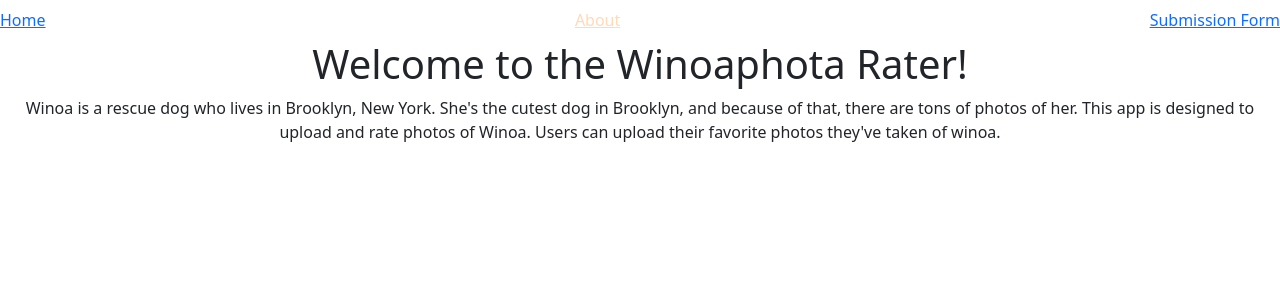
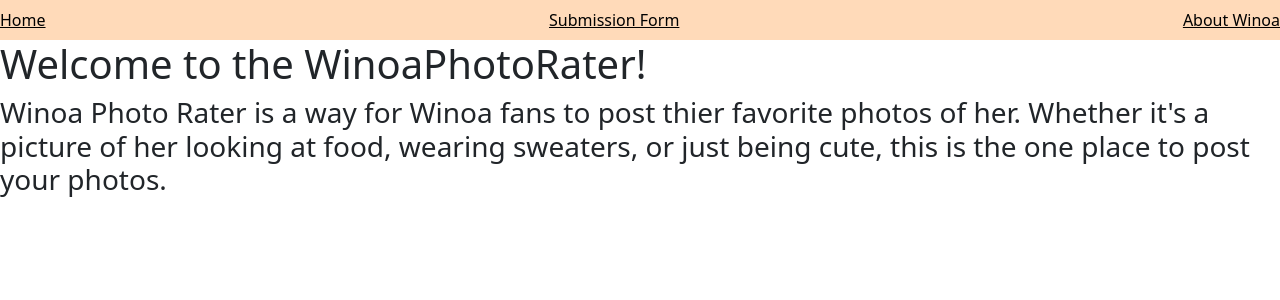
Before and after one commit to caidennason/caidennason-phase-2-project, a React (Create React App) app: page / in a window 1280 px wide. Shown: the top 300 px of the page. Built offline with nearby package versions, Linux system fonts and the light colour scheme; data requests are answered from the project's data file.

Commit message:
like buttons work

```diff
--- a/db.json
+++ b/db.json
@@ -1,9 +1,14 @@
 {
   "winoaResponses": [
     {
-      "description": "Test winoa",
+      "description": "Winoa!",
+      "link": "https://i.imgur.com/car2LGf.jpg",
+      "id": 1
+    },
+    {
+      "description": "Textured Winoa",
       "link": "https://i.imgur.com/tgRMxQM.jpg",
-      "id": 1
+      "id": 2
     }
   ]
 }
--- a/src/Components/About.js
+++ b/src/Components/About.js
@@ -1,9 +1,19 @@
 import React from 'react'
+import Card from 'react-bootstrap/Card'
 
 function About(){
+
     return(
-        <>
-        </>
+        <div>
+        <Card className="m-auto align-self-center"style={{width:'18rem'}}>
+            <Card.Title className="m-auto align-self-center">Howdy from Cowboy Winoa</Card.Title>
+            <Card.Img onClick={e => console.log('hi')}className='text-center'src="https://i.imgur.com/31uEVZl.jpg"></Card.Img>
+        </Card>
+        <h3>Winoa is a rescue dog who lives in Brooklyn, New York. She was born 4 years ago in Puerto Rico, and
+            is a very sweet dog. She loves running through leaves, eating steak, and trying on new sweaters and
+            hats her mom gets her.
+        </h3>
+        </div>
     )
 }
 
--- a/src/Components/App.js
+++ b/src/Components/App.js
@@ -27,8 +27,7 @@ function App() {
   // DELETE REQUEST HANDLER
 
   function handleDeleteQuestion(deletedQuestion){
-    const remainingQuestions = deletedQuestion.filter((q) => q.id !== deletedQuestion.id)
-    console.log('hi')
+    const remainingQuestions = submittedData.filter((q) => q.id !== deletedQuestion.id)
     setSubmittedData(remainingQuestions)
   }
 
@@ -39,7 +38,7 @@ function App() {
     <Route exact path="/submissionform">
       <SubmissionForm submittedData={submittedData}putOnPage={putOnPage} handleDeleteQuestion={handleDeleteQuestion}/>
     </Route>
-    <Route exact path="about">
+    <Route exact path="/about">
       <About />
     </Route>
     <Route exact path="/">
--- a/src/Components/Home.js
+++ b/src/Components/Home.js
@@ -1,13 +1,15 @@
 import React from 'react'
+import Card from 'react-bootstrap/Card'
 
 function Home(){
     return(
-        <div>
-            <h1 style={{textAlign:'center'}}>Welcome to the Winoaphota Rater!</h1>
-            <p style={{textAlign:'center'}}>Winoa is a rescue dog who lives in Brooklyn, New York. She's the cutest dog in Brooklyn, and because of that, there are tons of photos of her.
-
-This app is designed to upload and rate photos of Winoa. Users can upload their favorite photos they've taken of winoa.</p>
-        </div>
+        <>
+        <h1 style={{textalign:'center'}}>Welcome to the WinoaPhotoRater!</h1>
+        <h3>Winoa Photo Rater is a way for Winoa fans to post thier favorite photos of her.
+            Whether it's a picture of her looking at food, wearing sweaters, or just being cute,
+            this is the one place to post your photos.
+        </h3>
+        </>
     )
 }
 
--- a/src/Components/Navbar.js
+++ b/src/Components/Navbar.js
@@ -3,18 +3,18 @@ import {NavLink} from "react-router-dom"
 
 function Navbar(){
 
-    return <div className="navbar">
-    <NavLink to="/" onClick={(e) => console.log('hi')}
+    return <div style={{background:'peachpuff'}}className="navbar">
+    <NavLink style={{color:'black'}} to="/"
     >
         Home
     </NavLink>
-    <NavLink style={{color:'peachpuff'}}to="/about"
-    >
-        About
-    </NavLink>
-    <NavLink to="/submissionform"
+    <NavLink style={{color:'black'}} to="/submissionform"
     >
         Submission Form
+    </NavLink>
+    <NavLink style={{color:'black'}} to="/about"
+    >
+        About Winoa
     </NavLink>
     </div>
 }
--- a/src/Components/SubmissionForm.js
+++ b/src/Components/SubmissionForm.js
@@ -33,12 +33,14 @@ function SubmissionForm({putOnPage, submittedData, handleDeleteQuestion}){
         })
         .then((resp) => resp.json())
         .then((submittedWinoaObject) => putOnPage(submittedWinoaObject))
+        .then(() => setFormDescription('Description'))
+        .then(() => setFormLink('Link'))
       }
 
 
     return(
 
-        <div>
+        <div style={{background:'peachpuff'}}>
         <Form onSubmit={handlePostSubmit}>
             <input
             type='text'
@@ -57,7 +59,6 @@ function SubmissionForm({putOnPage, submittedData, handleDeleteQuestion}){
             <br></br>
         </Form>
         <WinoaPhotoList submittedData={submittedData} handleDeleteQuestion={handleDeleteQuestion}/>
-        <WinoaPhotoItem submittedData={submittedData} />
         </div>
     )
 }
--- a/src/Components/WinoaPhotoItem.js
+++ b/src/Components/WinoaPhotoItem.js
@@ -1,9 +1,13 @@
-import React from "react"
+import React, {useState} from "react"
 import Card from 'react-bootstrap/card'
 import Button from 'react-bootstrap/button'
 
 function WinoaPhotoItem({submittedData, description, link, handleDeleteQuestion, id, data}){
 
+const [loveState, setLoveState] = useState(false)
+const [loveContent, setLoveContent] = useState('Love')
+const [likeContent, setLikeContent] = useState('Like')
+const [likeState, setLikeState] = useState(false)
 
     function handleDeleteRequest(){
         fetch(`http://localhost:3000/winoaResponses/${id}`, {
@@ -11,14 +15,37 @@ function WinoaPhotoItem({submittedData, description, link, handleDeleteQuestion,
         })
         .then(response => response.json())
         .then(() => console.log(`deleted ${id}!`))
-        .then(() => handleDeleteQuestion(submittedData))
+        .then(() => handleDeleteQuestion(data))
     }
+
+    function handleLoveClick(){
+        if (loveState === false){
+            setLoveState(true)
+            setLoveContent('You love Winoa!')
+        } else {
+            setLoveState(false)
+            setLoveContent('Love')
+        }
+    }
+
+    function handleLikeClick(){
+        if (likeState === false){
+            setLikeState(true)
+            setLikeContent('Would be better if you loved her ...')
+        } else {
+            setLikeState(false)
+            setLikeContent('Like')
+        }
+    }
+
 
     return(
         <Card className="m-auto align-self-center"key={id} bg='dark' style={{width:'18rem'}}>
             <Card.Title style={{color:'peachpuff'}}>Here's submission {id}!</Card.Title>
             <Card.Text style={{color:'peachpuff'}}>{description}</Card.Text>
             <Card.Img style={{color:'peachpuff'}} src={link} alt="dog photo"/>
+            <Button onClick={handleLoveClick} style={{color: loveState ? 'red' : 'white'}}>{loveContent}</Button>
+            <Button onClick={handleLikeClick} style={{color: likeState ? 'red' : 'white'}}>{likeContent}</Button>
             <Button onClick={handleDeleteRequest}>Delete</Button>
             <br></br>
             <br></br>
```
